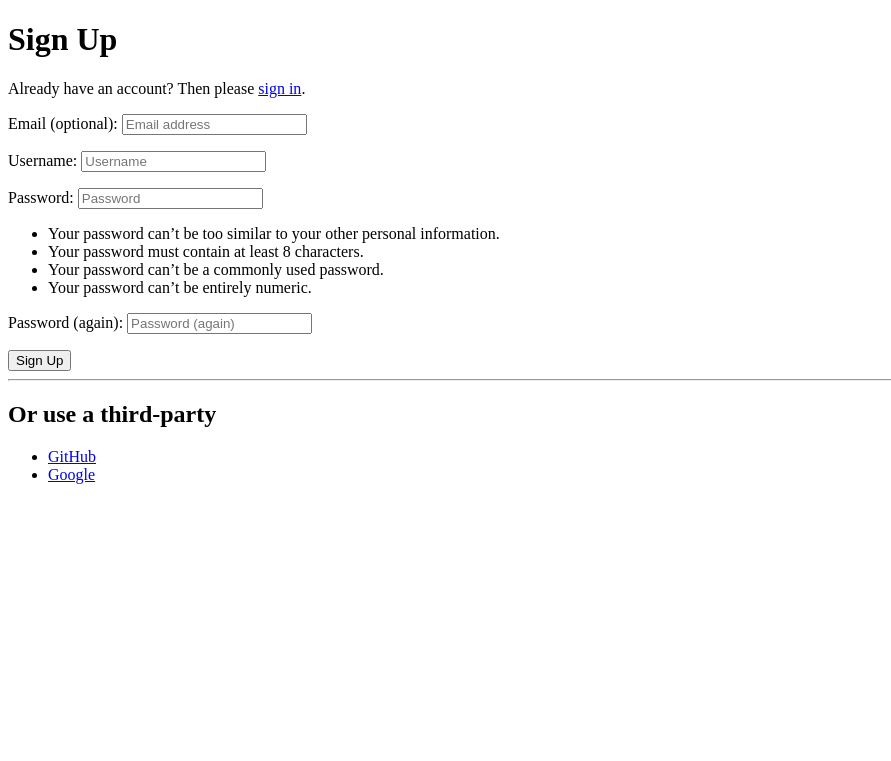
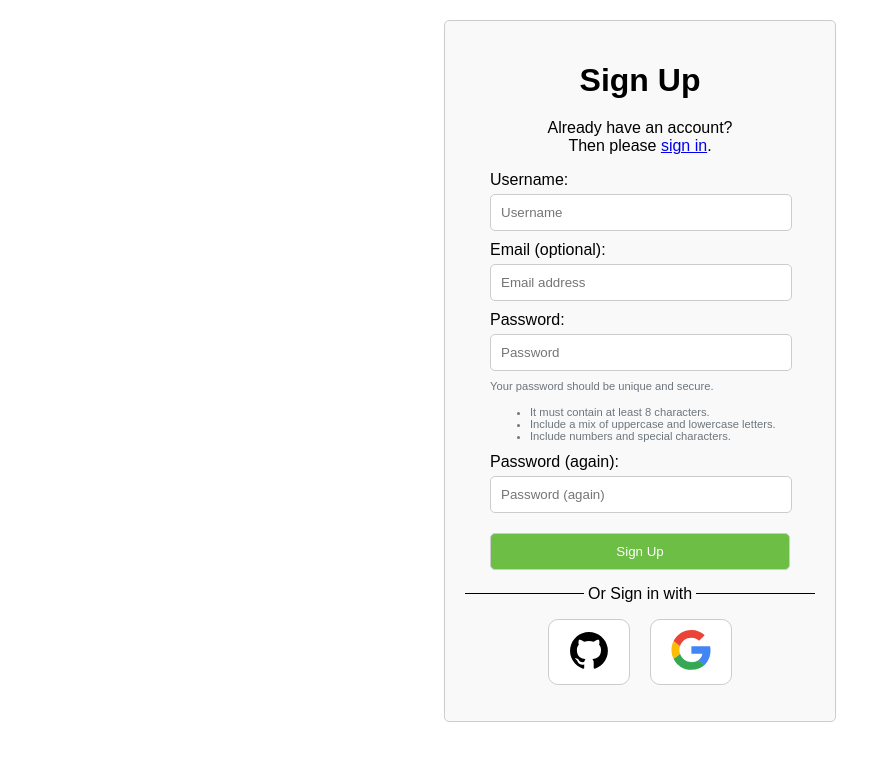
Before and after one commit to 6410615113/CN332-bnpp, a Django app: page /accounts/signup/ in a window 1280 px wide. Shown: the top 761 px of the page, without its empty margins (0-891 px from the left). Run offline with Django 5.2, Linux system fonts and the light colour scheme; data comes from the database, SQL or seed files in the repository; some libraries are stand-ins or nearby versions.

Commit message:
Update login.css and login.html

```diff
--- a/traffic_monitor/static/css/login.css
+++ b/traffic_monitor/static/css/login.css
@@ -4,7 +4,7 @@
 
 .card {
     margin: 20px auto;
-    width: 300px;
+    width: 350px;
     padding: 20px;
     border: 1px solid #ccc;
     border-radius: 5px;
@@ -22,11 +22,16 @@ h1 {
 
 form {
     margin: 0 auto;
-    width: 250px;
+    width: 300px;
 }
 
-input[type="text"], input[type="password"] {
-    width: 230px;
+label {
+    display: block;
+    margin-bottom: 5px;
+}
+
+input[type="text"], input[type="password"], input[type="email"] {
+    width: 280px;
     padding: 10px;
     margin: 0 auto 10px auto;
     border: 1px solid #ccc;
@@ -38,7 +43,7 @@ input[type="password"] {
 }
 
 button[type="submit"] {
-    width: 250px;
+    width: 300px;
     margin: 15px 0;
     padding: 10px;
     border: 1px solid #ccc;
@@ -81,13 +86,13 @@ p {
 }
 
 /* providers */
-ul {
+.providers {
     list-style-type: none;
     padding: 0;
     display: flex;
     justify-content: center;
 }
-li {
+.providers>li {
     margin: 0 10px;
     border: 1px solid #ccc;
     border-radius: 10px;
@@ -175,3 +180,8 @@ stroke-dashoffset: 0;
 .checkbox-wrapper-31 input[type=checkbox]:checked + svg .check {
 stroke-dashoffset: 0;
 }
+
+.help-txt {
+    font-size: 0.7rem;
+    color: #6c757d;
+}
--- a/traffic_monitor/templates/account/login.html
+++ b/traffic_monitor/templates/account/login.html
@@ -63,7 +63,7 @@
     {% if SOCIALACCOUNT_ENABLED %}
         {% comment %} {% include "socialaccount/snippets/login.html" with page_layout="entrance" %} {% endcomment %}
         <span><div class="separator">Or Sign in with</div></span>
-        <ul>
+        <ul class="providers">
             <li><a title="GitHub" href="/accounts/github/login/?process=login">
                     <span><img src="/static/img/github.svg" alt="GitHub"></span>
                 </a></li>
--- a/traffic_monitor/templates/account/signup.html
+++ b/traffic_monitor/templates/account/signup.html
@@ -3,19 +3,41 @@
 {% block head_title %}
     {% trans "Signup" %}
 {% endblock head_title %}
+{% block extra_head %}
+    <link rel="stylesheet" href="/static/css/login.css">
+{% endblock extra_head %}
 {% block content %}
+    <div class="card">
     {% element h1 %}
         {% trans "Sign Up" %}
     {% endelement %}
     <p>
-        {% blocktrans %}Already have an account? Then please <a href="{{ login_url }}">sign in</a>.{% endblocktrans %}
+        {% blocktrans %}Already have an account? <br> Then please <a href="{{ login_url }}">sign in</a>.{% endblocktrans %}
     </p>
     {% url 'account_signup' as action_url %}
     {% element form form=form method="post" action=action_url tags="entrance,signup" %}
         {% slot body %}
             {% csrf_token %}
-            {% element fields form=form unlabeled=True %}
-            {% endelement %}
+            {% comment %} {% element fields form=form unlabeled=True %}
+            {% endelement %} {% endcomment %}
+            <label for="id_username">Username:</label>
+            <input type="text" name="username" placeholder="Username" autocomplete="username" minlength="1" maxlength="150" required id="id_username">
+
+            <label for="id_email">Email (optional):</label>
+            <input type="email" name="email" placeholder="Email address" autocomplete="email" maxlength="320" id="id_email">
+
+            <label for="id_password1">Password:</label>
+            <input type="password" name="password1" placeholder="Password" autocomplete="new-password" required aria-describedby="id_password1_helptext" id="id_password1">
+            <span class="help-txt">Your password should be unique and secure.
+                <ul>
+                    <li>It must contain at least 8 characters.</li>
+                    <li>Include a mix of uppercase and lowercase letters.</li>
+                    <li>Include numbers and special characters.</li>
+                </ul>
+            </span>
+
+            <label for="id_password2">Password (again):</label>
+            <input type="password" name="password2" placeholder="Password (again)" autocomplete="new-password" required id="id_password2">
             {% if redirect_field_value %}
                 <input type="hidden"
                        name="{{ redirect_field_name }}"
@@ -29,6 +51,16 @@
         {% endslot %}
     {% endelement %}
     {% if SOCIALACCOUNT_ENABLED %}
-        {% include "socialaccount/snippets/login.html" with page_layout="entrance" %}
+        {% comment %} {% include "socialaccount/snippets/login.html" with page_layout="entrance" %} {% endcomment %}
+        <span><div class="separator">Or Sign in with</div></span>
+        <ul class="providers">
+            <li><a title="GitHub" href="/accounts/github/login/?process=login">
+                    <span><img src="/static/img/github.svg" alt="GitHub"></span>
+                </a></li>
+            <li><a title="Google" href="/accounts/google/login/?process=login">
+                    <span><img src="/static/img/google.svg" alt="Google"></span>
+                </a></li>
+        </ul>
     {% endif %}
+    </div>
 {% endblock content %}
```
